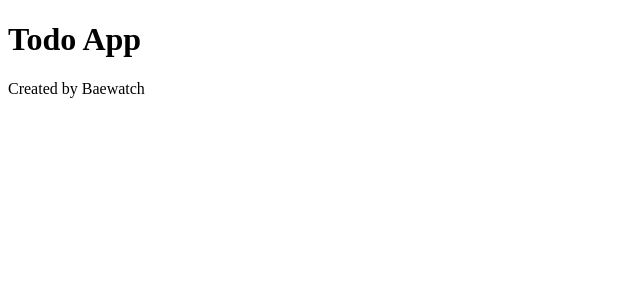
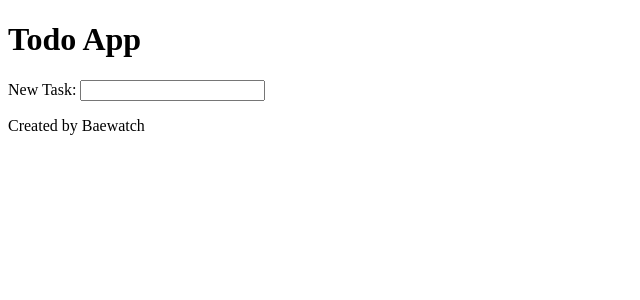
Before and after one commit to Jason5D/BAE-Todo-List, a React (Create React App) app in the folder todo-app/: page / in a window 1280 px wide. Shown: the top 300 px of the page, without its empty margins (0-640 px from the left). Built offline with nearby package versions, Linux system fonts and the light colour scheme.

Commit message:
added enter task component

```diff
--- a/todo-app/src/App.js
+++ b/todo-app/src/App.js
@@ -1,5 +1,5 @@
 import Credits from './Credits.js';
-
+import Input from './Input.js';
 
 function App() {
   return (
@@ -7,6 +7,9 @@ function App() {
       <header className="App-header">
         <h1>Todo App</h1>
       </header>
+      <main>
+        <Input />
+      </main>
       <footer>
         <Credits />
       </footer>
--- /dev/null
+++ b/todo-app/src/Input.js
@@ -0,0 +1,8 @@
+export default function Input() {
+    return (
+        <div>
+            <label for="newtask">New Task: </label>
+            <input type="text" id="newtask" name="newtask"/>
+        </div>
+    )
+}
```
